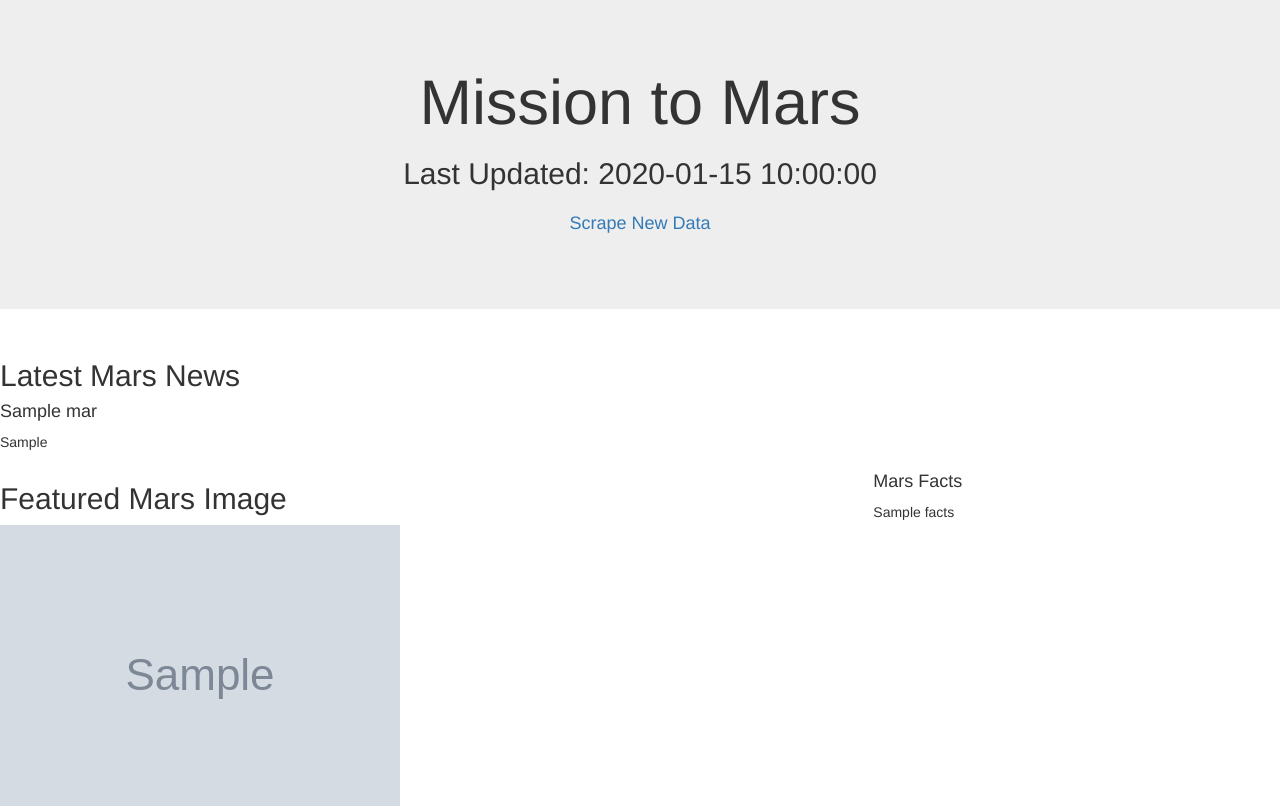
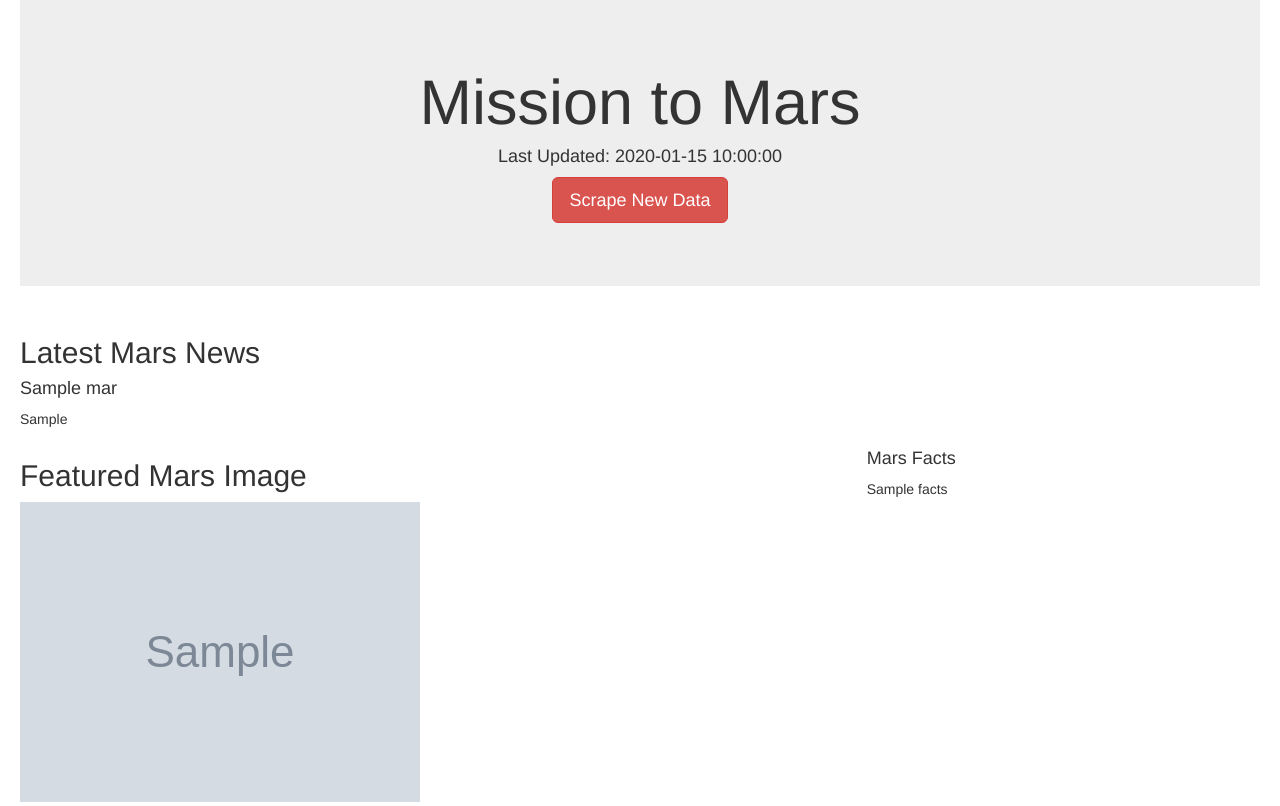
Before and after one commit to Sukurudo/Mission-to-Mars, a Flask app: page / in a window 1280 px wide. Shown: the top 806 px of the page. Run offline with Flask 2, Linux system fonts and the light colour scheme; grey boxes marked "Sample" are stand-in pictures; a database or web service that is not in the repository returns one stand-in record (values such as "Sample title"); some libraries are stand-ins or nearby versions; grey boxes are pictures that could not be loaded.

Commit message:
Cleaned up INDEX.html for final submission

```diff
--- a/apps/templates/index.html
+++ b/apps/templates/index.html
@@ -1,6 +1,23 @@
 
 <!DOCTYPE html>
 <html lang="en">
+
+<style type="text/css">
+        html, body {
+            margin: 0;
+            border: 0;
+            width: 100%;
+        }
+
+        body {
+            padding: 0 20px;
+        }
+
+        #main {
+            margin: 0 auto; /* in case you want to set a fixed width on this as well */
+        }
+</style>
+
 <head>
     <meta charset="UTF-8" />
     <meta name="viewport" content="width=device-width, initial-scale=1.0" />
@@ -9,12 +26,13 @@
     <link rel="stylesheet" href="https://maxcdn.bootstrapcdn.com/bootstrap/3.3.7/css/bootstrap.min.css" />
 </head>
 <body>
+    <div id ="main">
     <!--Mars News-->
     <div class="contain">
         <div class="jumbotron text-center">
             <h1>Mission to Mars</h1>
-            <h2> Last Updated: {{mars.last_modified}}</h2>
-            <p><a class="btn btn-outline-primary btn-lg" href="/scrape" role="button">Scrape New Data</a></p>
+            <h4> Last Updated: {{mars.last_modified}}</h4>
+            <p><a class="btn btn-danger btn-lg" href="/scrape" role="button">Scrape New Data</a></p>
         </div>
     </div>
     <div class="row" id="mars-news">
@@ -68,6 +86,6 @@
             <img src="{{ mars_images.Valles_Marineris | default('static/images/error.png', true) }}" class="img-responsive" alt="Valles Marineris Hemisphere Enhanced Image" />
         </div>
     </div>
-
+</div>
 </body>
 </html>
--- a/apps/templates/scraping.html
+++ b/apps/templates/scraping.html
@@ -15,7 +15,7 @@
         <div class="jumbotron text-center">
             <h1>Mission to Mars</h1>
             <h2>Scraping Successful</h2>
-            <p><a class="btn btn-primary btn-lg" href="../" role="button">Return to Data</a></p>
+            <p><a class="btn btn-success btn-lg" href="../" role="button">Return to Data</a></p>
         </div>
     </div>
 
```
